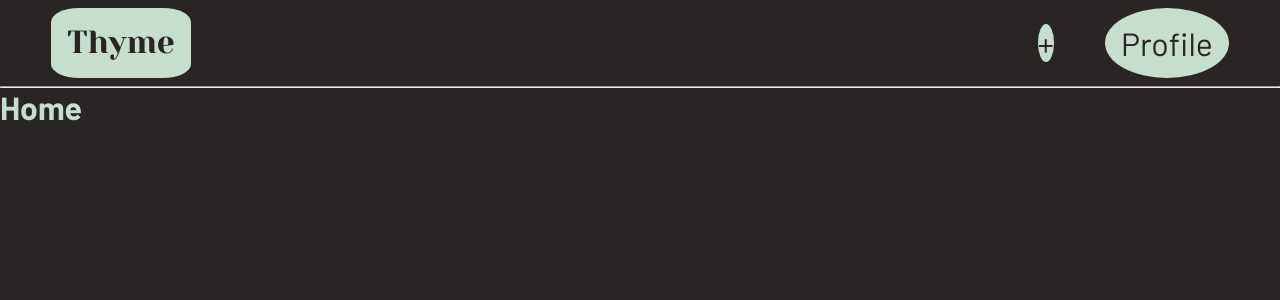
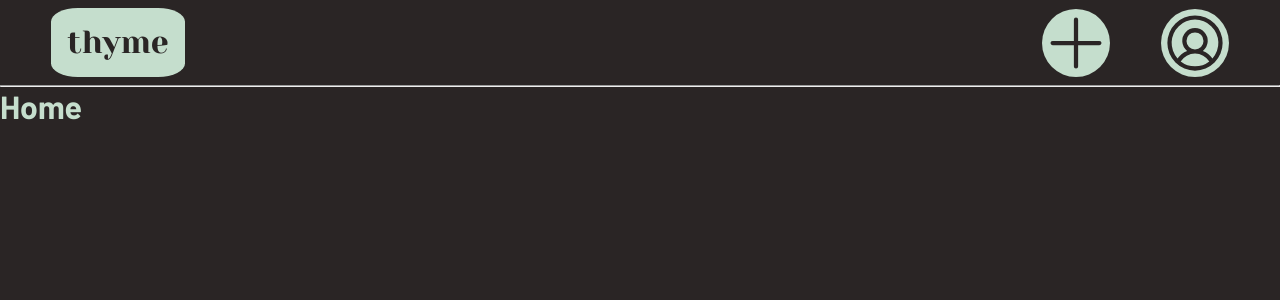
Before and after one commit to reenumichaelrishit/thyme, a React (Vite) app: page / in a window 1280 px wide. Shown: the top 300 px of the page. Built offline with nearby package versions, Linux system fonts and the light colour scheme.

Commit message:
mostly good looking nav bar

```diff
--- a/src/components/Nav.tsx
+++ b/src/components/Nav.tsx
@@ -1,5 +1,6 @@
 import { Link } from 'react-router-dom'
 import styled from 'styled-components';
+import { UserCircle, Plus} from "@phosphor-icons/react";
 
 const Wrapper = styled.div `
   position: sticky;
@@ -46,25 +47,21 @@ const HomeButton = styled(Link) `
 `;
 
 const AddPostButton = styled(Link) `
-  // height: 10vh;
-  // width: 10vh;
-  font-family: ${p => p.theme.font.content};
-  color: ${p => p.theme.color.black.default};
-  &:active{color: ${p => p.theme.color.black.default}};
-  background-color: ${p => p.theme.color.green.default};
-  // text-align: center;
-  border-radius: 50%;
-  // font-size: 4em;
-`;
-
-const ProfileButton = styled(Link) `
+  display: flex;
   font-family: ${p => p.theme.font.content};
   color: ${p => p.theme.color.black.default};
   &:active{color: ${p => p.theme.color.black.default}};
   background-color: ${p => p.theme.color.green.default};
   border-radius: 100%;
-  // font-size: 2em;
-  padding: 0.5em;
+`;
+
+const ProfileButton = styled(Link) `
+  display: flex;
+  font-family: ${p => p.theme.font.content};
+  color: ${p => p.theme.color.black.default};
+  &:active{color: ${p => p.theme.color.black.default}};
+  background-color: ${p => p.theme.color.green.default};
+  border-radius: 100%;
 `;
 
 const Nav = () => (
@@ -72,11 +69,11 @@ const Nav = () => (
     <Wrapper>
       <NavBar>
         <LeftNav>
-          <HomeButton to="/">Thyme</HomeButton>
+          <HomeButton to="/">thyme</HomeButton>
         </LeftNav>
         <RightNav>
-          <AddPostButton to="/about">+</AddPostButton>
-          <ProfileButton to="#">Profile</ProfileButton>
+          <AddPostButton to="/about"><Plus size={68} /></AddPostButton>
+          <ProfileButton to="#"><UserCircle size={68} /></ProfileButton>
         </RightNav>
       </NavBar>
       <hr></hr>
```
